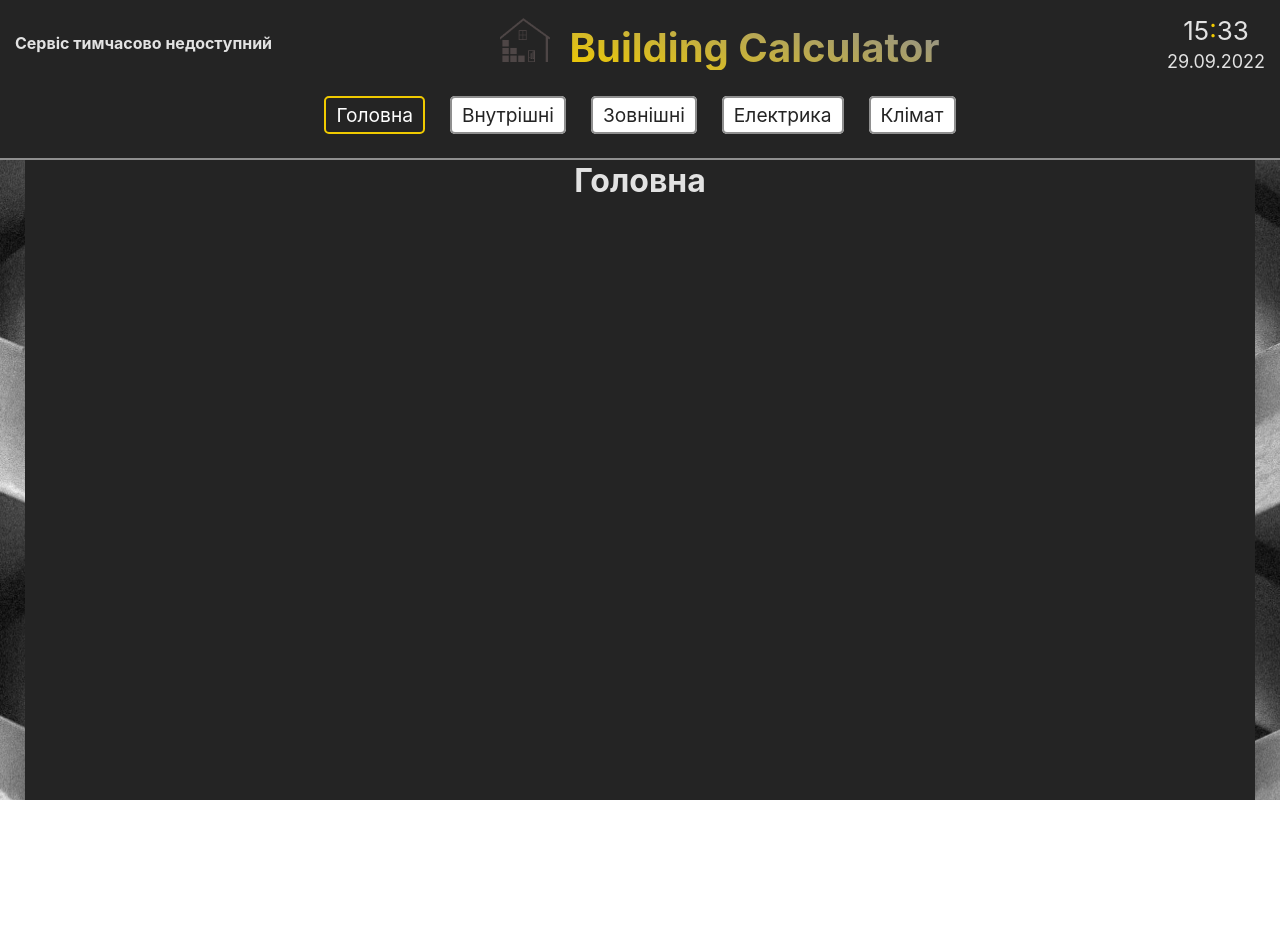
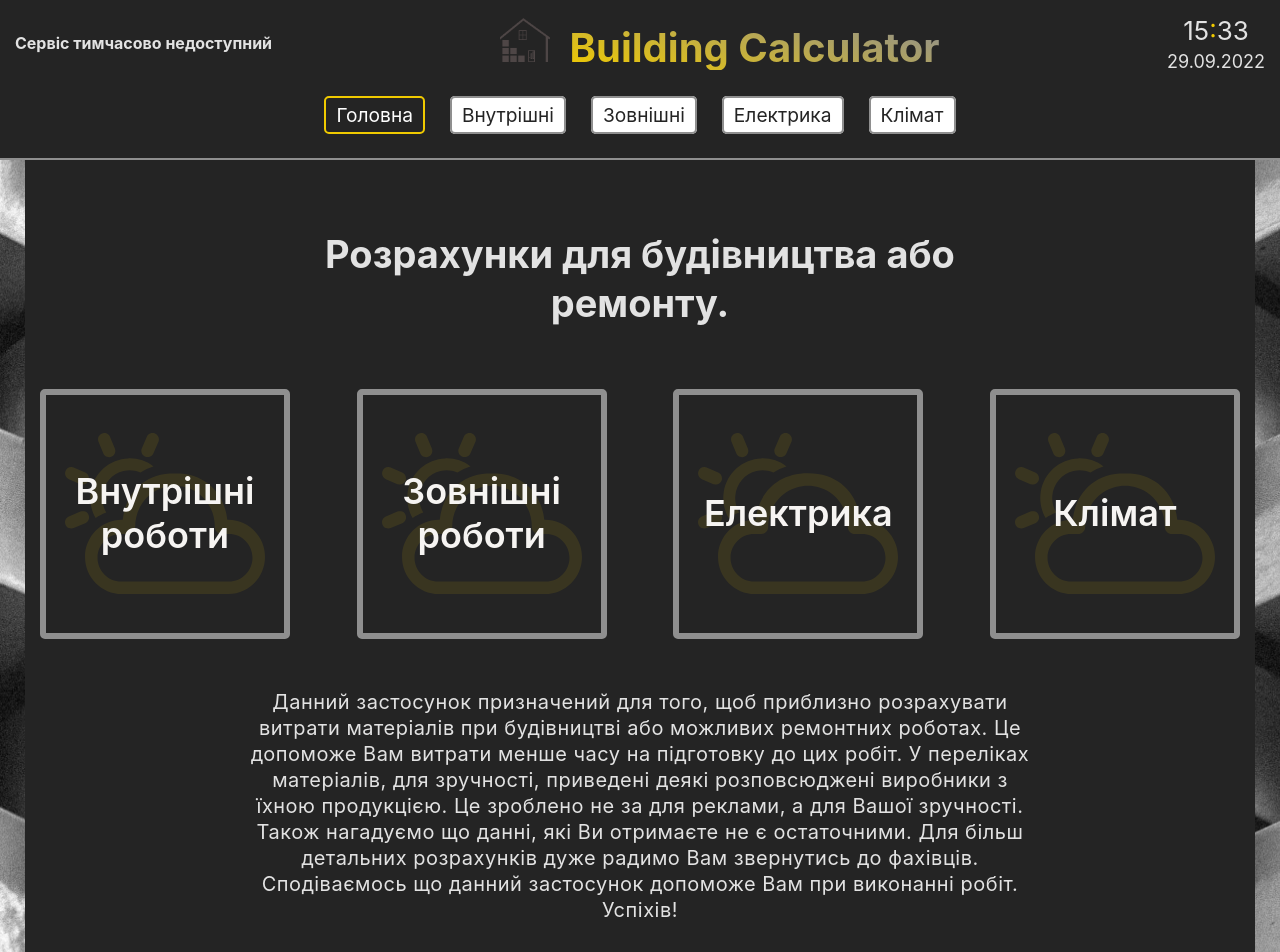
Before and after one commit to 8lad/building-calculator, a React (Vite) app: page / in a window 1280 px wide. Shown: the top 952 px of the page. Before the commit the page ends 800 px from the top, so only its background shows below. Built offline with nearby package versions, Linux system fonts and the light colour scheme; no server answers.

Commit message:
created main page component with styles, changed styles in the menu button compinent

```diff
--- a/src/components/App/App.tsx
+++ b/src/components/App/App.tsx
@@ -2,14 +2,10 @@ import { BrowserRouter, Route, Routes } from "react-router-dom";
 import style from "./App.module.scss";
 import background from "../../assets/images/background.jpg";
 import { Header } from "../Header/Header";
-import { MATERIAL_TYPES } from "../../utils/constants";
 import { NotFound } from "../../pages/NotFound/NotFound";
+import { MainPage } from "../../pages/MainPage/MainPage";
 
 export const App: React.FC = () => {
-  const allPages = MATERIAL_TYPES.map((route) => (
-    <Route key={route.link} path={route.link} element={<h1>{route.name}</h1>} />
-  ));
-
   return (
     <div
       className={style.root}
@@ -19,7 +15,23 @@ export const App: React.FC = () => {
         <Header />
         <div className="container">
           <Routes>
-            {allPages}
+            <Route path="/" element={<MainPage />} />
+            <Route
+              path="/inside"
+              element={<h2 className="secondary__title">Внутрішні</h2>}
+            />
+            <Route
+              path="/outside"
+              element={<h2 className="secondary__title">Зовнішні</h2>}
+            />
+            <Route
+              path="/electricity"
+              element={<h2 className="secondary__title">Електрика</h2>}
+            />
+            <Route
+              path="/climat"
+              element={<h2 className="secondary__title">Клімат</h2>}
+            />
             <Route path="*" element={<NotFound />} />
           </Routes>
         </div>
--- a/src/components/MenuButton/MenuButton.module.scss
+++ b/src/components/MenuButton/MenuButton.module.scss
@@ -12,7 +12,10 @@
   padding: 5px;
   color: #f6f4f2;
   position: relative;
+  transition: all 0.7s;
+  margin-bottom: 30px;
   &:hover {
+    box-shadow: 10px 10px 5px 0px rgba(0, 0, 0, 0.75);
     .image {
       transform: translate(50%, -50%);
       opacity: 1;
@@ -29,7 +32,7 @@
     position: absolute;
     margin: 0 auto;
     z-index: 1;
-    opacity: 0.2;
+    opacity: 0.1;
     transition: all 0.7s;
     img {
       width: 200px;
--- a/src/components/MenuButton/MenuButton.tsx
+++ b/src/components/MenuButton/MenuButton.tsx
@@ -7,7 +7,7 @@ interface MenuButtonProps {
   imageUrl: string;
 }
 
-const MenuButton: React.FC<MenuButtonProps> = ({
+export const MenuButton: React.FC<MenuButtonProps> = ({
   title,
   pageUrl,
   imageUrl,
@@ -21,5 +21,3 @@ const MenuButton: React.FC<MenuButtonProps> = ({
     </Link>
   );
 };
-
-export default MenuButton;
--- /dev/null
+++ b/src/pages/MainPage/MainPage.module.scss
@@ -0,0 +1,7 @@
+.inner {
+  display: flex;
+  justify-content: space-between;
+  align-items: center;
+  flex-wrap: wrap;
+  padding-top: 30px;
+}
--- /dev/null
+++ b/src/pages/MainPage/MainPage.tsx
@@ -0,0 +1,42 @@
+import { MenuButton } from "../../components/MenuButton/MenuButton";
+import buttonIcon from "../../assets/images/icon-menu.svg";
+import style from "./MainPage.module.scss";
+
+export const MainPage = () => {
+  return (
+    <div className="base__wrapper">
+      <h2 className="secondary__title">
+        Розрахунки для будівництва або ремонту.
+      </h2>
+      <div className={style.inner}>
+        <MenuButton
+          title="Внутрішні роботи"
+          imageUrl={buttonIcon}
+          pageUrl="/inside"
+        />
+        <MenuButton
+          title="Зовнішні роботи"
+          imageUrl={buttonIcon}
+          pageUrl="/outside"
+        />
+        <MenuButton
+          title="Електрика"
+          imageUrl={buttonIcon}
+          pageUrl="/electricity"
+        />
+        <MenuButton title="Клімат" imageUrl={buttonIcon} pageUrl="/climat" />
+      </div>
+      <div className="base__text">
+        Данний застосунок призначений для того, щоб приблизно розрахувати
+        витрати матеріалів при будівництві або можливих ремонтних роботах. Це
+        допоможе Вам витрати менше часу на підготовку до цих робіт. У переліках
+        матеріалів, для зручності, приведені деякі розповсюджені виробники з
+        їхною продукцією. Це зроблено не за для реклами, а для Вашої зручності.
+        Також нагадуємо що данні, які Ви отримаєте не є остаточними. Для більш
+        детальних розрахунків дуже радимо Вам звернутись до фахівців.
+        Сподіваємось що данний застосунок допоможе Вам при виконанні робіт.
+        Успіхів!
+      </div>
+    </div>
+  );
+};
--- a/src/pages/NotFound/NotFound.tsx
+++ b/src/pages/NotFound/NotFound.tsx
@@ -8,7 +8,7 @@ export const NotFound: React.FC = () => {
       <div className={style.root}>
         <img src={pageNotFound} alt="helmet" />
         <h1>Нажаль такої сторінки немає</h1>
-        <Link to="/all">Повернутись на головну </Link>
+        <Link to="/">Повернутись на головну </Link>
       </div>
     </div>
   );
--- a/src/scss/_variables.scss
+++ b/src/scss/_variables.scss
@@ -3,3 +3,5 @@ $border-color: #8f8f8f;
 $accent-color: #f0ca00;
 $error-color: #d8000c;
 $text-color: #f6f4f2;
+
+$text-max-width: 800px;
--- a/src/scss/libraries/_base.scss
+++ b/src/scss/libraries/_base.scss
@@ -79,7 +79,7 @@ ol {
 
 .base__wrapper {
   width: 100%;
-  padding: 50px 0 40px;
+  padding: 70px 0 40px;
 }
 .accent__color {
   color: $accent-color;
@@ -90,3 +90,19 @@ input[type="number"]::-webkit-outer-spin-button {
   -webkit-appearance: none;
   margin: 0;
 }
+
+.secondary__title {
+  font-size: 38px;
+  max-width: $text-max-width;
+  margin: 0 auto 30px;
+}
+
+.base__text {
+  max-width: $text-max-width;
+  margin: 0 auto;
+  line-height: 1.3;
+  letter-spacing: 0.5px;
+  padding-top: 20px;
+  padding-bottom: 20px;
+  font-size: 20px;
+}
```
